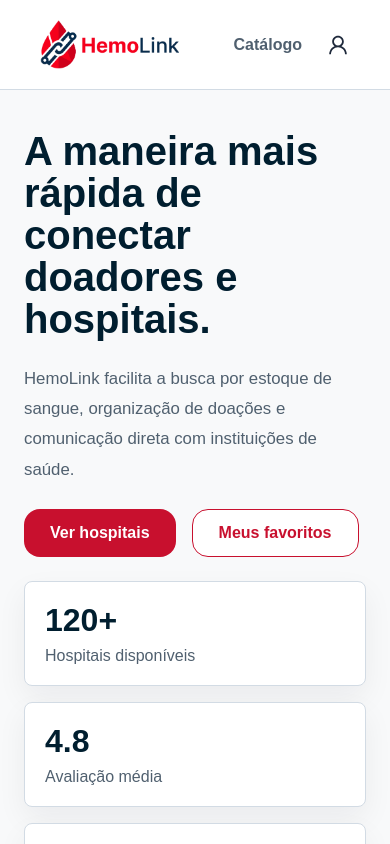
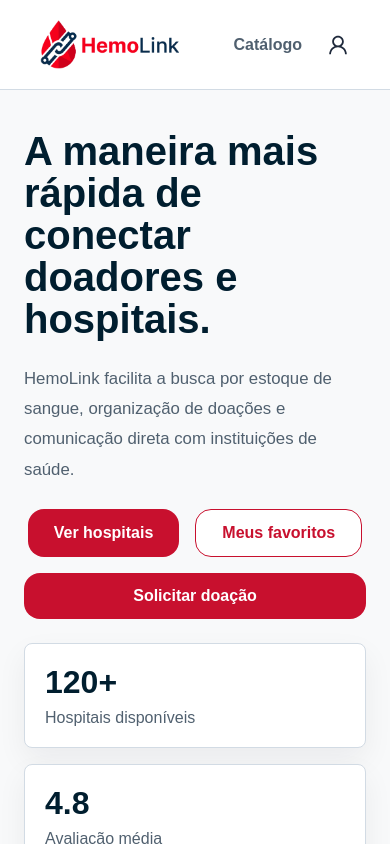
Before and after one commit to guilherme-guingo/HemoLink, a React (Vite) app: page / in a window 390 px wide. Shown: the top 844 px of the page. Built offline with nearby package versions, Linux system fonts and the light colour scheme.

Commit message:
refactor: update button components and styles for improved layout and responsiveness

```diff
--- a/src/pages/Home/index.jsx
+++ b/src/pages/Home/index.jsx
@@ -31,14 +31,24 @@ export default function Home() {
             HemoLink facilita a busca por estoque de sangue, organização de doações e comunicação direta com instituições de saúde.
           </HeroDescription>
           <HeroActions>
-            <MainButton text="Ver hospitais" to="/catalogo" />
+            <HeroActions>
+            <MainButton to="/catalogo">
+              Ver hospitais
+            </MainButton>
+
             <MainButton
-              text="Meus favoritos"
               to="/perfil"
               background="#FFFFFF"
               color="#C8102E"
               border="1px solid #C8102E"
-            />
+            >
+              Meus favoritos
+            </MainButton>
+
+            <MainButton to="/solicitar">
+              Solicitar doação
+            </MainButton>
+          </HeroActions>
           </HeroActions>
 
           <Stats>
--- a/src/pages/Home/style.jsx
+++ b/src/pages/Home/style.jsx
@@ -45,7 +45,20 @@ export const HeroDescription = styled.p`
 export const HeroActions = styled.div`
   display: flex;
   flex-wrap: wrap;
+  justify-content: center;
   gap: 16px;
+
+  & > :last-child {
+    width: 100%;
+  }
+
+  @media (min-width: 768px) {
+    justify-content: flex-start;
+
+    & > :last-child {
+      width: auto;
+    }
+  }
 `;
 
 const buttonStyles = `
--- a/src/pages/Hospital/HospitalDetalheCard/index.jsx
+++ b/src/pages/Hospital/HospitalDetalheCard/index.jsx
@@ -157,7 +157,7 @@ export function HospitalDetalheCard({ hospital, onAgendar, onConfirmarDoacao })
             })}
         </StockGrid>
       </InfoBlockBox>
-      <div style={{ display: 'flex', gap: '16px', marginTop: '16px' }}>
+      <div style={{ display: 'flex',flexWrap: 'wrap', gap: '16px', marginTop: '16px' }}>
         <MainButton width="100%" onClick={onAgendar}>
           Solicitar Doação de Sangue
         </MainButton>
--- a/src/pages/Perfil/index.jsx
+++ b/src/pages/Perfil/index.jsx
@@ -14,9 +14,9 @@ import {
   EnderecoHospital,
   TipoSanguineo,
   TiposNecessarios,
-  BotaoRemover,
   MensagemVazia,
 } from "./style";
+import { MainButton } from "../../components/MainButton";
 
 export const Perfil = () => {
   const { favoritos, favoritar } = useFavoritos();
@@ -65,12 +65,24 @@ export const Perfil = () => {
                     {obterTiposSanguineosCriticos(hospital.bloodStock)}
                   </strong>
                 </TiposNecessarios>
-                <BotaoRemover onClick={() => favoritar(hospital)}>
-                  Remover dos favoritos
-                </BotaoRemover>
-                <Link to={`/hospital/${hospital.id}`}>
-                  <button>Visualizar Hospital</button>
-                </Link>
+                <div style={{ display: 'flex', flexDirection: 'column', gap: '12px', marginTop: '16px' }}>
+                  <MainButton
+                    to={`/hospital/${hospital.id}`}
+                    width="100%"
+                  >
+                    Visualizar Hospital
+                  </MainButton>
+
+                  <MainButton
+                    onClick={() => favoritar(hospital)}
+                    background="transparent"
+                    color="#C8102E"
+                    border="1px solid #C8102E"
+                    width="100%"
+                  >
+                    Remover dos favoritos
+                  </MainButton>
+                </div>
               </CardFavorito>
             );
           })}
```
Also changed, not shown: 1 other file (tests, documents, lock files or other folders).
